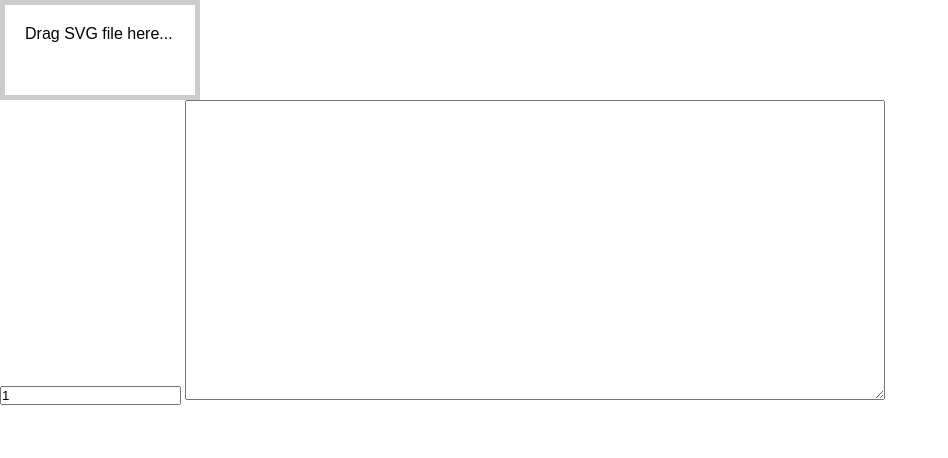
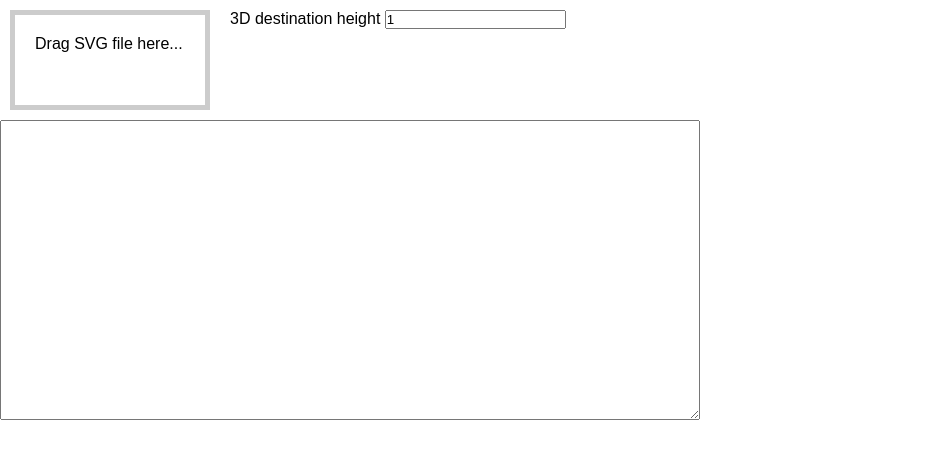
Before and after one commit to hisschemoller/video-edit-3d, a website: page public/tools.html in a window 1280 px wide. Shown: the whole page, without its empty margins (0-948 px from the left). Drawn offline with Linux system fonts and the light colour scheme.

Commit message:
SVG converter show scaling info.

```diff
--- a/public/css/tools.css
+++ b/public/css/tools.css
@@ -34,3 +34,9 @@
   height: 300px;
   width:  700px;
 }
+.top {
+  display: flex;
+}
+.top > div {
+  margin: 10px;
+}
--- a/public/js/tools/svg.js
+++ b/public/js/tools/svg.js
@@ -48,6 +48,7 @@
           console.log('points', points);
           let boundingBox = getBoundingBox(points);
           points = scale(points, heightEl.value / boundingBox.height);
+          document.getElementById('scale_info').innerHTML = `scaled to ${boundingBox.height / heightEl.value} pixels on 1 3D unit`;
           boundingBox = getBoundingBox(points);
           // points = flipVertical(points, boundingBox);
           console.log(boundingBox);
--- a/public/tools.html
+++ b/public/tools.html
@@ -7,10 +7,16 @@
 		<link rel="stylesheet" href="css/tools.css">
   </head>
   <body>
-    <div id="drop_zone" >
-      <p>Drag SVG file here...</p>
+    <div class="top" >
+      <div id="drop_zone" >
+        <p>Drag SVG file here...</p>
+      </div>
+      <div id="settings" >
+        <label for="height">3D destination height</label>
+        <input type="number" value="1" id="height" />
+        <div id="scale_info"></div>
+      </div>
     </div>
-    <input type="number" value="1" id="height" />
     <textarea id="result"></textarea>
     <script src="js/tools/svg.js" type="module"></script>
     <script src="js/lib/snap.js"></script>
```
Also changed, not shown: 1 other file.
